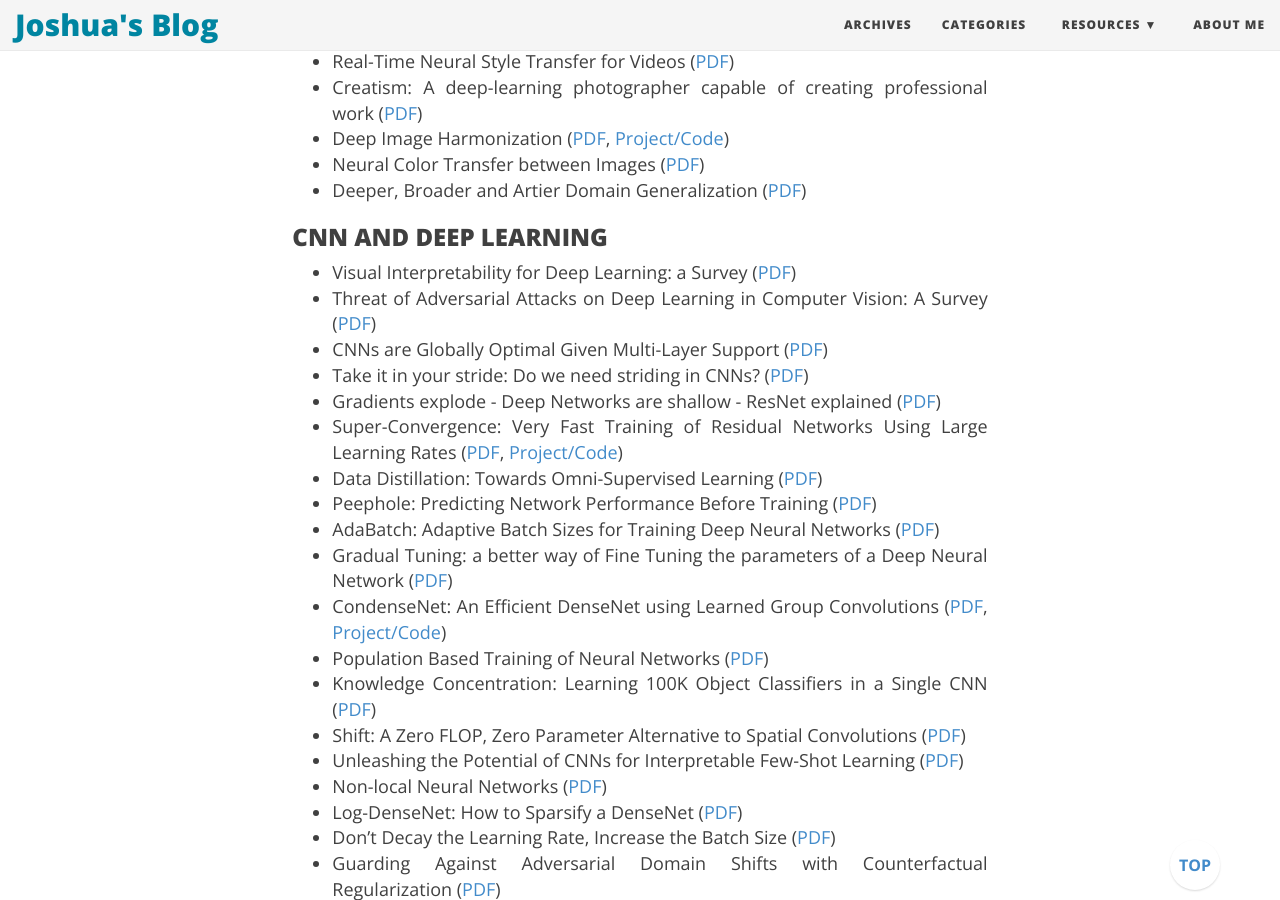
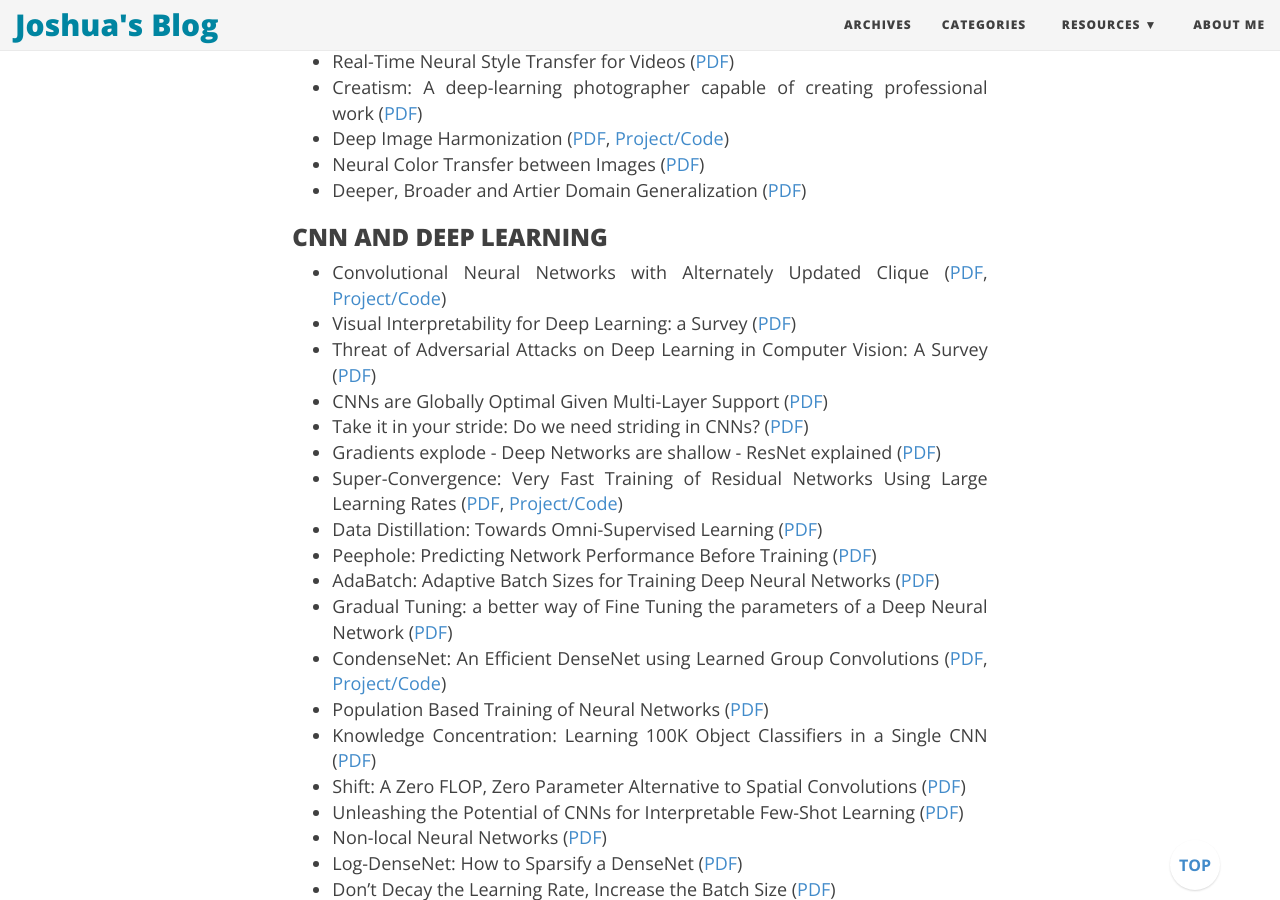
Before and after one commit to joshua19881228/joshua19881228.github.io, a Jekyll site: the page built from _posts/Computer_Vision/2016-08-25-my-jumble-of-computer-vision.md, in a window 1280 px wide and 900 px high, scrolled down 12627 px. Built offline with Jekyll 4.4.1, drawn with Linux system fonts in a browser that asks for light colours; nearby versions of some CDN libraries; formulas are drawn with MathJax 3; comment, search, counter and statistics services are not loaded; some of the changed text lies outside the part shown.

Commit message:
update post

```diff
--- a/_posts/Computer_Vision/2016-08-25-my-jumble-of-computer-vision.md
+++ b/_posts/Computer_Vision/2016-08-25-my-jumble-of-computer-vision.md
@@ -321,7 +321,8 @@
 
 ### CNN AND DEEP LEARNING ###
 
-* Visual Interpretability for Deep Learning: a Survey ([PDF]())
+* Convolutional Neural Networks with Alternately Updated Clique ([PDF](https://arxiv.org/abs/1802.10419), [Project/Code](https://github.com/iboing/CliqueNet))
+* Visual Interpretability for Deep Learning: a Survey ([PDF](https://arxiv.org/abs/1802.00614))
 * Threat of Adversarial Attacks on Deep Learning in Computer Vision: A Survey ([PDF](https://arxiv.org/abs/1801.00553))
 * CNNs are Globally Optimal Given Multi-Layer Support ([PDF](https://arxiv.org/abs/1712.02501))
 * Take it in your stride: Do we need striding in CNNs? ([PDF](https://arxiv.org/abs/1712.02502))
@@ -513,6 +514,7 @@
 
 ### LIGHT-WEIGHT MODEL/EMBEDDED/MOBILE/MODEL COMPRESSION ###
 
+* Building Efficient ConvNets using Redundant Feature Pruning ([PDF](https://arxiv.org/abs/1802.07653), [Project/Code](https://github.com/babajide07/Redundant-Feature-Pruning-Pytorch-Implementation))
 * Multi-Scale Dense Networks for Resource Efficient Image Classification ([PDF](https://arxiv.org/abs/1703.09844))
 * Net-Trim: Convex Pruning of Deep Neural Networks with Performance Guarantee ([pdf](https://arxiv.org/abs/1611.05162))
 * NISP: Pruning Networks using Neuron Importance Score Propagation ([PDF](https://arxiv.org/abs/1711.05908))
@@ -711,6 +713,7 @@
 
 ### NEWS/BLOGS ###
 
+* [Setting the learning rate of your neural network.](https://www.jeremyjordan.me/nn-learning-rate/)
 * [The Root Cause of Slow Neural Net Training](https://medium.com/south-park-commons/otodscinos-the-root-cause-of-slow-neural-net-training-fec7295c364c)
 * [Why is it hard to train deep neural networks? Degeneracy, not vanishing gradients, is the key](https://severelytheoretical.wordpress.com/2018/01/01/why-is-it-hard-to-train-deep-neural-networks-degeneracy-not-vanishing-gradients-is-the-key/)
 * [ResNet, AlexNet, VGG, Inception: Understanding various architectures of Convolutional Networks](http://cv-tricks.com/cnn/understand-resnet-alexnet-vgg-inception/)
```
